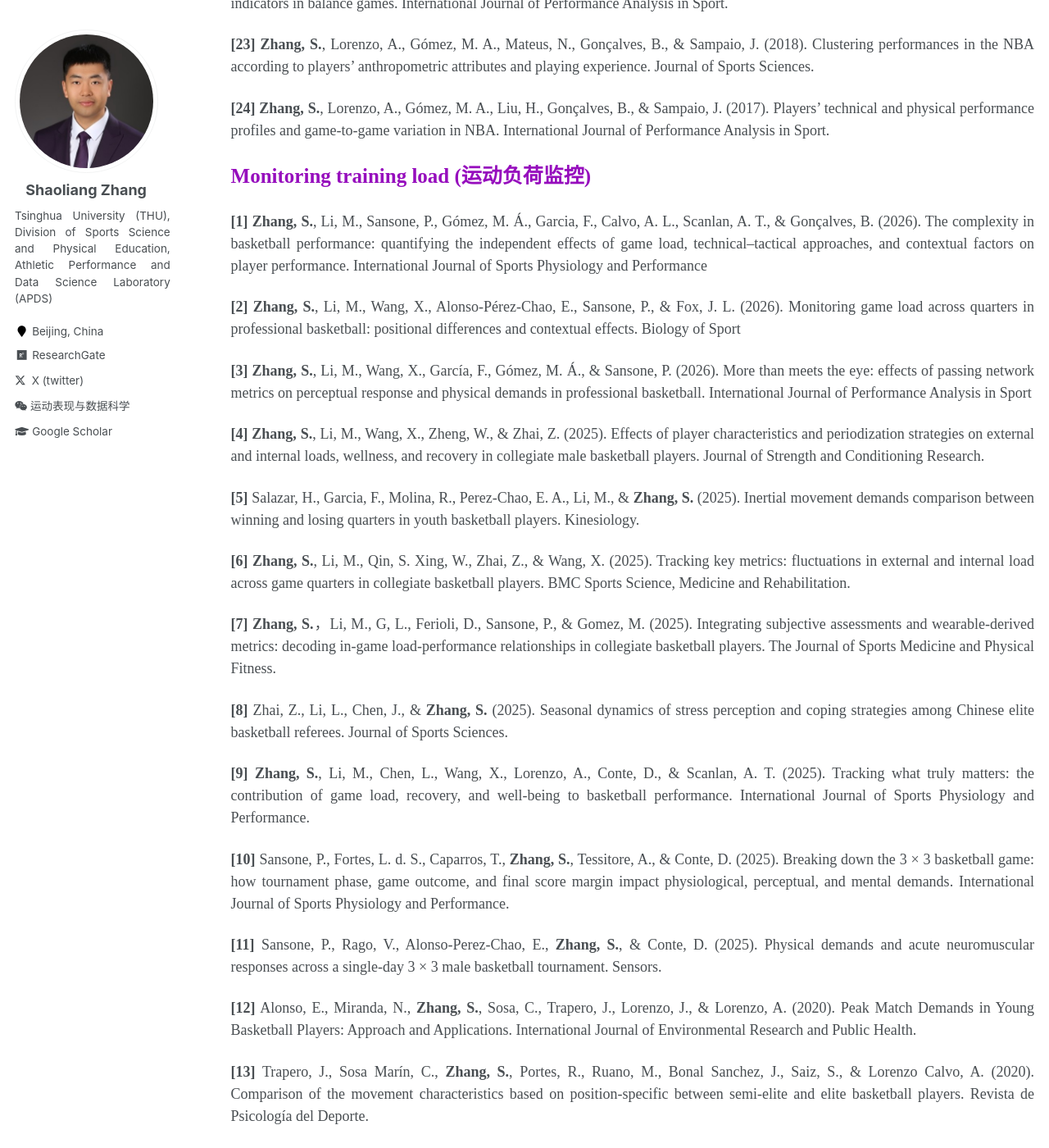
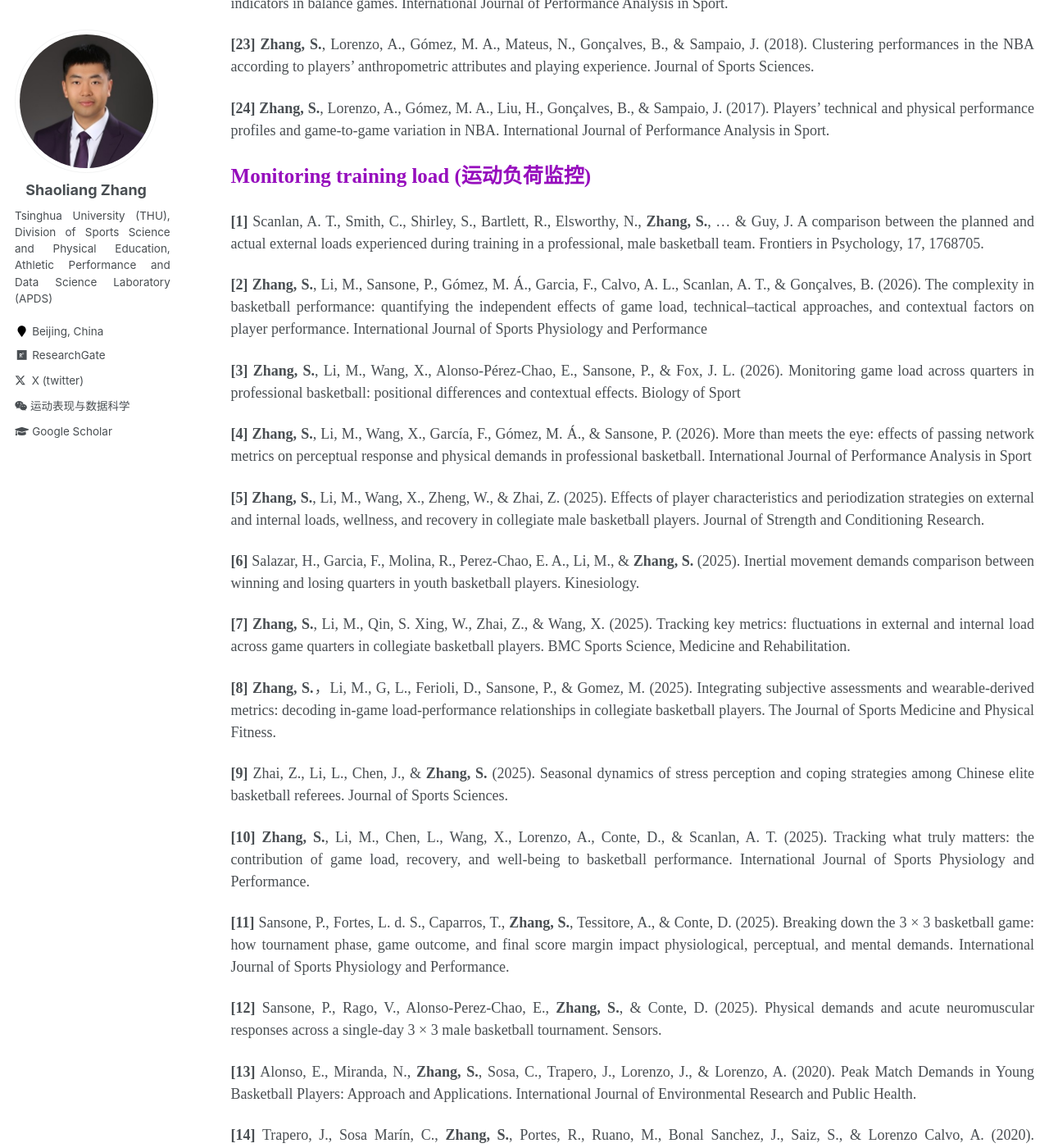
Before and after one commit to sportssuper/ZSL, a Jekyll site: the page built from _pages/publications.md, in a window 1280 px wide and 1400 px high, scrolled down 2016 px. Shown: the whole window at 82% size. Built offline with Jekyll 4.4.1, drawn with Linux system fonts in a browser that asks for light colours; a script that is not in the unit is left out.

Commit message:
Update publications.md

```diff
--- a/_pages/publications.md
+++ b/_pages/publications.md
@@ -86,35 +86,37 @@
 
 <span style="color: #960DBD; font-weight: bold; font-size: 25px;">Monitoring training load (运动负荷监控)</span>
 
-**[1]** **Zhang, S.**, Li, M., Sansone, P., Gómez, M. Á., Garcia, F., Calvo, A. L., Scanlan, A. T., & Gonçalves, B. (2026). The complexity in basketball performance: quantifying the independent effects of game load, technical–tactical approaches, and contextual factors on player performance. International Journal of Sports Physiology and Performance
+**[1]** Scanlan, A. T., Smith, C., Shirley, S., Bartlett, R., Elsworthy, N., **Zhang, S.**, ... & Guy, J. A comparison between the planned and actual external loads experienced during training in a professional, male basketball team. Frontiers in Psychology, 17, 1768705.
 
-**[2]** **Zhang, S.**, Li, M., Wang, X., Alonso-Pérez-Chao, E., Sansone, P.,  & Fox, J. L. (2026). Monitoring game load across quarters in professional basketball: positional differences and contextual effects. Biology of Sport
+**[2]** **Zhang, S.**, Li, M., Sansone, P., Gómez, M. Á., Garcia, F., Calvo, A. L., Scanlan, A. T., & Gonçalves, B. (2026). The complexity in basketball performance: quantifying the independent effects of game load, technical–tactical approaches, and contextual factors on player performance. International Journal of Sports Physiology and Performance
 
-**[3]** **Zhang, S.**, Li, M., Wang, X., García, F., Gómez, M. Á., & Sansone, P. (2026). More than meets the eye: effects of passing network metrics on perceptual response and physical demands in professional basketball. International Journal of Performance Analysis in Sport
+**[3]** **Zhang, S.**, Li, M., Wang, X., Alonso-Pérez-Chao, E., Sansone, P.,  & Fox, J. L. (2026). Monitoring game load across quarters in professional basketball: positional differences and contextual effects. Biology of Sport
 
-**[4]** **Zhang, S.**, Li, M., Wang, X., Zheng, W., & Zhai, Z. (2025). Effects of player characteristics and periodization strategies on external and internal loads, wellness, and recovery in collegiate male basketball players. Journal of Strength and Conditioning Research.
+**[4]** **Zhang, S.**, Li, M., Wang, X., García, F., Gómez, M. Á., & Sansone, P. (2026). More than meets the eye: effects of passing network metrics on perceptual response and physical demands in professional basketball. International Journal of Performance Analysis in Sport
 
-**[5]** Salazar, H., Garcia, F., Molina, R., Perez-Chao, E. A., Li, M., & **Zhang, S.** (2025). Inertial movement demands comparison between winning and losing quarters in youth basketball players. Kinesiology.
+**[5]** **Zhang, S.**, Li, M., Wang, X., Zheng, W., & Zhai, Z. (2025). Effects of player characteristics and periodization strategies on external and internal loads, wellness, and recovery in collegiate male basketball players. Journal of Strength and Conditioning Research.
 
-**[6]** **Zhang, S.**, Li, M., Qin, S. Xing, W., Zhai, Z., & Wang, X. (2025). Tracking key metrics: fluctuations in external and internal load across game quarters in collegiate basketball players. BMC Sports Science, Medicine and Rehabilitation.
+**[6]** Salazar, H., Garcia, F., Molina, R., Perez-Chao, E. A., Li, M., & **Zhang, S.** (2025). Inertial movement demands comparison between winning and losing quarters in youth basketball players. Kinesiology.
 
-**[7]** **Zhang, S.**，Li, M., G, L., Ferioli, D., Sansone, P., & Gomez, M. (2025). Integrating subjective assessments and wearable-derived metrics: decoding in-game load-performance relationships in collegiate basketball players. The Journal of Sports Medicine and Physical Fitness.
+**[7]** **Zhang, S.**, Li, M., Qin, S. Xing, W., Zhai, Z., & Wang, X. (2025). Tracking key metrics: fluctuations in external and internal load across game quarters in collegiate basketball players. BMC Sports Science, Medicine and Rehabilitation.
 
-**[8]** Zhai, Z., Li, L., Chen, J., & **Zhang, S.** (2025). Seasonal dynamics of stress perception and coping strategies among Chinese elite basketball referees. Journal of Sports Sciences.
+**[8]** **Zhang, S.**，Li, M., G, L., Ferioli, D., Sansone, P., & Gomez, M. (2025). Integrating subjective assessments and wearable-derived metrics: decoding in-game load-performance relationships in collegiate basketball players. The Journal of Sports Medicine and Physical Fitness.
 
-**[9]** **Zhang, S.**, Li, M., Chen, L., Wang, X., Lorenzo, A., Conte, D., & Scanlan, A. T. (2025). Tracking what truly matters: the contribution of game load, recovery, and well-being to basketball performance. International Journal of Sports Physiology and Performance.
+**[9]** Zhai, Z., Li, L., Chen, J., & **Zhang, S.** (2025). Seasonal dynamics of stress perception and coping strategies among Chinese elite basketball referees. Journal of Sports Sciences.
 
-**[10]** Sansone, P., Fortes, L. d. S., Caparros, T., **Zhang, S.**, Tessitore, A., & Conte, D. (2025). Breaking down the 3 × 3 basketball game: how tournament phase, game outcome, and final score margin impact physiological, perceptual, and mental demands. International Journal of Sports Physiology and Performance.
+**[10]** **Zhang, S.**, Li, M., Chen, L., Wang, X., Lorenzo, A., Conte, D., & Scanlan, A. T. (2025). Tracking what truly matters: the contribution of game load, recovery, and well-being to basketball performance. International Journal of Sports Physiology and Performance.
 
-**[11]** Sansone, P., Rago, V., Alonso-Perez-Chao, E., **Zhang, S.**, & Conte, D. (2025). Physical demands and acute neuromuscular responses across a single-day 3 × 3 male basketball tournament. Sensors.
+**[11]** Sansone, P., Fortes, L. d. S., Caparros, T., **Zhang, S.**, Tessitore, A., & Conte, D. (2025). Breaking down the 3 × 3 basketball game: how tournament phase, game outcome, and final score margin impact physiological, perceptual, and mental demands. International Journal of Sports Physiology and Performance.
 
-**[12]** Alonso, E., Miranda, N., **Zhang, S.**, Sosa, C., Trapero, J., Lorenzo, J., & Lorenzo, A. (2020). Peak Match Demands in Young Basketball Players: Approach and Applications. International Journal of Environmental Research and Public Health.
+**[12]** Sansone, P., Rago, V., Alonso-Perez-Chao, E., **Zhang, S.**, & Conte, D. (2025). Physical demands and acute neuromuscular responses across a single-day 3 × 3 male basketball tournament. Sensors.
 
-**[13]** Trapero, J., Sosa Marín, C., **Zhang, S.**, Portes, R., Ruano, M., Bonal Sanchez, J., Saiz, S., & Lorenzo Calvo, A. (2020). Comparison of the movement characteristics based on position-specific between semi-elite and elite basketball players. Revista de Psicología del Deporte.
+**[13]** Alonso, E., Miranda, N., **Zhang, S.**, Sosa, C., Trapero, J., Lorenzo, J., & Lorenzo, A. (2020). Peak Match Demands in Young Basketball Players: Approach and Applications. International Journal of Environmental Research and Public Health.
 
-**[14]** Cui, Y., Liu, F., Bao, D., Liu, H., **Zhang, S.**, & Gómez, M. Á. (2019). Key anthropometric and physical determinants for different playing positions during National Basketball Association draft combine test. Frontiers in Psychology.
+**[14]** Trapero, J., Sosa Marín, C., **Zhang, S.**, Portes, R., Ruano, M., Bonal Sanchez, J., Saiz, S., & Lorenzo Calvo, A. (2020). Comparison of the movement characteristics based on position-specific between semi-elite and elite basketball players. Revista de Psicología del Deporte.
 
-**[15]** Ordóñez, A. F., Polo, B., Lorenzo, A., & **Zhang, S.** (2019). Effects of a school physical activity intervention in pre-adolescents. Apunts. Educación Física y Deportes
+**[15]** Cui, Y., Liu, F., Bao, D., Liu, H., **Zhang, S.**, & Gómez, M. Á. (2019). Key anthropometric and physical determinants for different playing positions during National Basketball Association draft combine test. Frontiers in Psychology.
+
+**[16]** Ordóñez, A. F., Polo, B., Lorenzo, A., & **Zhang, S.** (2019). Effects of a school physical activity intervention in pre-adolescents. Apunts. Educación Física y Deportes
 
 
 
```
